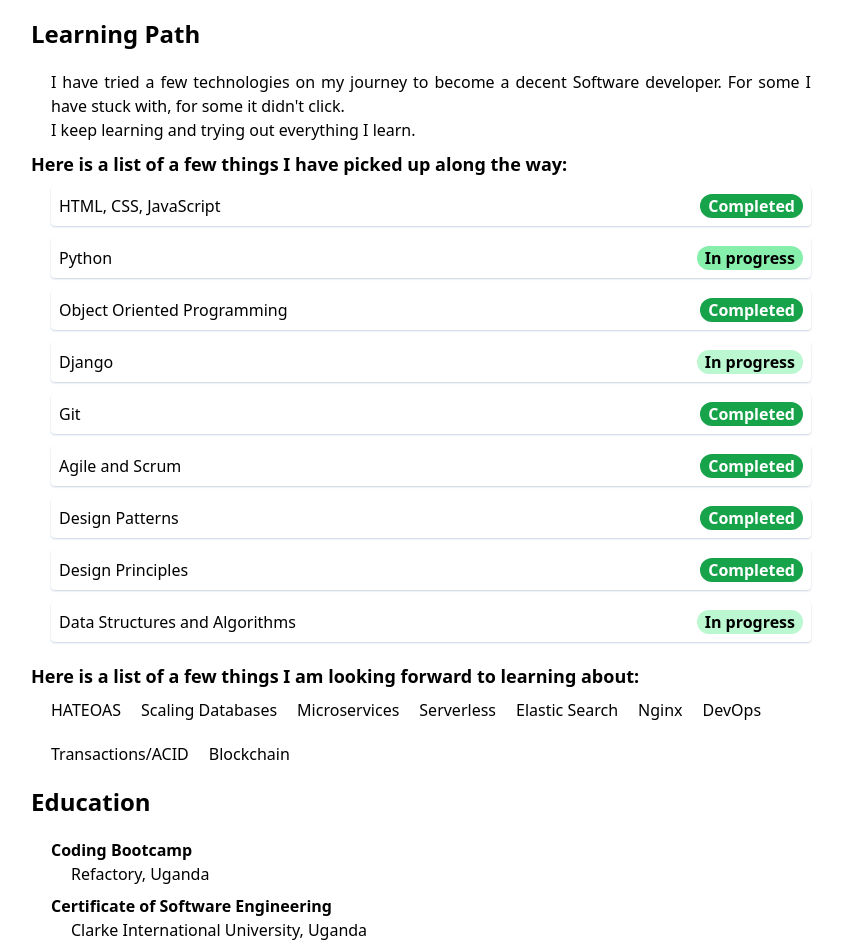
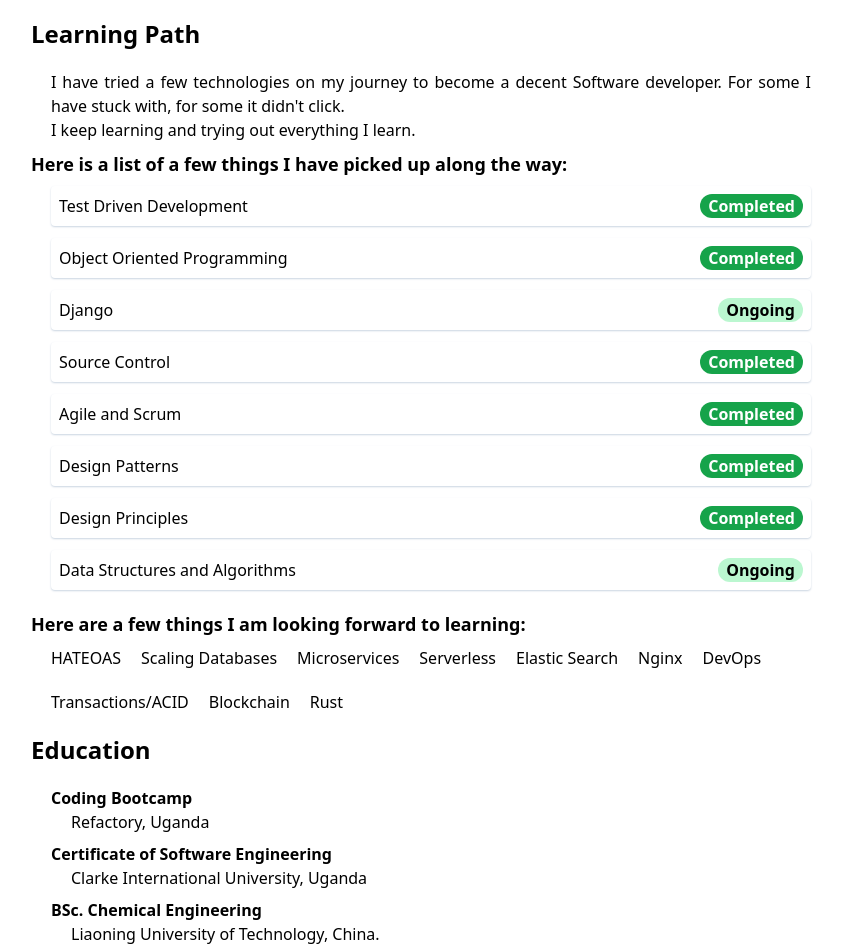
Before and after one commit to TrippleA-Ashaba/tripplea_codes, a Django app: page /about/ in a window 1280 px wide. Shown: the part 484-1436 px from the top of the page, without its empty margins (209-1052 px from the left). Run offline with Django 4.2, Linux system fonts and the light colour scheme; some libraries are stand-ins or nearby versions; some web fonts are replaced.

Commit message:
edit about

```diff
--- a/templates/partials/educ.html
+++ b/templates/partials/educ.html
@@ -12,46 +12,64 @@
 	</p>
 	<div class="mb-5 px-5">
 		<ul>
+			<!-- <li class="mb-3 flex justify-between rounded p-2 shadow-sm shadow-slate-300">
+				<p>HTML, CSS, JavaScript</p>
+				<div>
+					<p class="rounded-full bg-green-600 px-2 font-bold text-white">Completed</p>
+				</div>
+			</li> -->
 			<li class="mb-3 flex justify-between rounded p-2 shadow-sm shadow-slate-300">
-				<p>HTML, CSS, JavaScript</p>
+				<p>Test Driven Development</p>
+				<div>
 					<p class="rounded-full bg-green-600 px-2 font-bold text-white">Completed</p>
-			</li>
-			<li class="mb-3 flex justify-between rounded p-2 shadow-sm shadow-slate-300">
-				<p>Python</p>
-				<p class="rounded-full bg-green-300 px-2 font-bold">In progress</p>
+				</div>
 			</li>
 			<li class="mb-3 flex justify-between rounded p-2 shadow-sm shadow-slate-300">
 				<p>Object Oriented Programming</p>
+				<div>
 					<p class="rounded-full bg-green-600 px-2 font-bold text-white">Completed</p>
+				</div>
 			</li>
 			<li class="mb-3 flex justify-between rounded p-2 shadow-sm shadow-slate-300">
 				<p>Django</p>
-				<p class="rounded-full bg-green-200 px-2 font-bold">In progress</p>
+				<div>
+					<p class="rounded-full bg-green-200 px-2 font-bold">Ongoing</p>
+				</div>
 			</li>
 			<li class="mb-3 flex justify-between rounded p-2 shadow-sm shadow-slate-300">
-				<p>Git</p>
+				<p>Source Control</p>
+				<div>
 					<p class="rounded-full bg-green-600 px-2 font-bold text-white">Completed</p>
+				</div>
 			</li>
 			<li class="mb-3 flex justify-between rounded p-2 shadow-sm shadow-slate-300">
 				<p>Agile and Scrum</p>
+				<div>
 					<p class="rounded-full bg-green-600 px-2 font-bold text-white">Completed</p>
+				</div>
 			</li>
 			<li class="mb-3 flex justify-between rounded p-2 shadow-sm shadow-slate-300">
 				<p>Design Patterns</p>
+				<div>
 					<p class="rounded-full bg-green-600 px-2 font-bold text-white">Completed</p>
+				</div>
 			</li>
 			<li class="mb-3 flex justify-between rounded p-2 shadow-sm shadow-slate-300">
 				<p>Design Principles</p>
+				<div>
 					<p class="rounded-full bg-green-600 px-2 font-bold text-white">Completed</p>
+				</div>
 			</li>
 			<li class="mb-3 flex justify-between rounded p-2 shadow-sm shadow-slate-300">
 				<p>Data Structures and Algorithms</p>
-				<p class="rounded-full bg-green-200 px-2 font-bold">In progress</p>
+				<div>
+					<p class="rounded-full bg-green-200 px-2 font-bold">Ongoing</p>
+				</div>
 			</li>
 		</ul>
 	</div>
 	<p class="my-2 text-justify text-lg font-bold">
-		Here is a list of a few things I am looking forward to learning about:
+		Here are a few things I am looking forward to learning:
 	</p>
 	<div class="px-5">
 		<ul class="flex flex-wrap gap-5">
@@ -64,6 +82,7 @@
 			<li>DevOps</li>
 			<li>Transactions/ACID</li>
 			<li>Blockchain</li>
+			<li>Rust</li>
 		</ul>
 	</div>
 </div>
```
Lines whose indentation alone changed are shown as unchanged.
